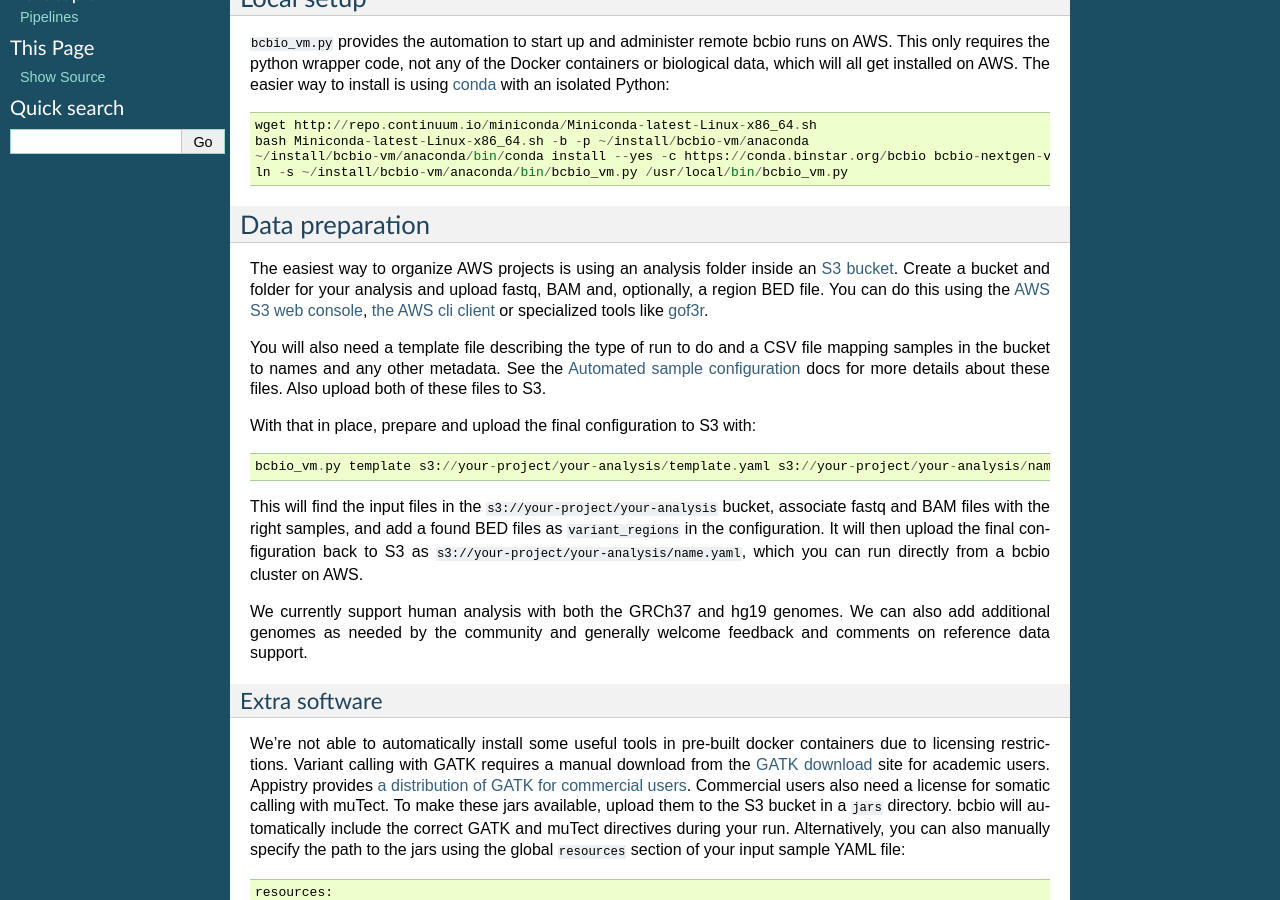
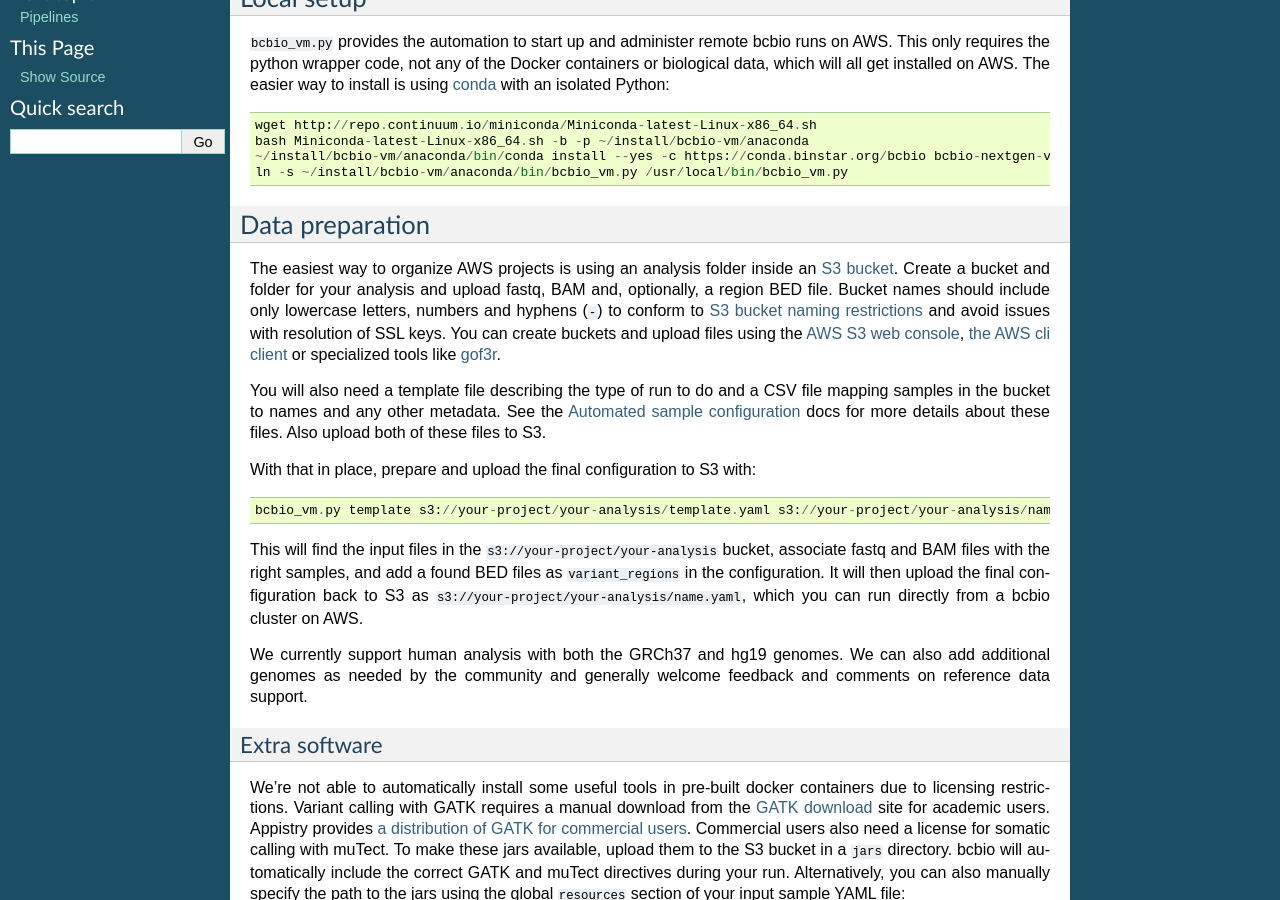
Before and after one commit to bcbio/bcbio-nextgen, a Sphinx documentation site: the page built from docs/contents/cloud.rst, in a window 1280 px wide and 900 px high, scrolled down 315 px. Built offline with Sphinx 7.4.7, drawn with Linux system fonts in a browser that asks for light colours.

Commit message:
Document naming restrictions for S3 buckets and simple interactions through SSL

```diff
--- a/docs/contents/cloud.rst
+++ b/docs/contents/cloud.rst
@@ -38,7 +38,11 @@ Data preparation
 
 The easiest way to organize AWS projects is using an analysis folder inside an
 `S3 bucket <http://aws.amazon.com/s3/>`_. Create a bucket and folder for your analysis and
-upload fastq, BAM and, optionally, a region BED file. You can do this using the
+upload fastq, BAM and, optionally, a region BED file. Bucket names should
+include only lowercase letters, numbers and hyphens (``-``) to conform to
+`S3 bucket naming restrictions <http://docs.aws.amazon.com/AmazonS3/latest/dev/BucketRestrictions.html>`_
+and avoid issues with resolution of SSL keys. You can create buckets and upload
+files using the
 `AWS S3 web console <https://console.aws.amazon.com/s3/>`_,
 `the AWS cli client <http://aws.amazon.com/cli/>`_ or specialized tools
 like `gof3r <https://github.com/rlmcpherson/s3gof3r>`_.
```
